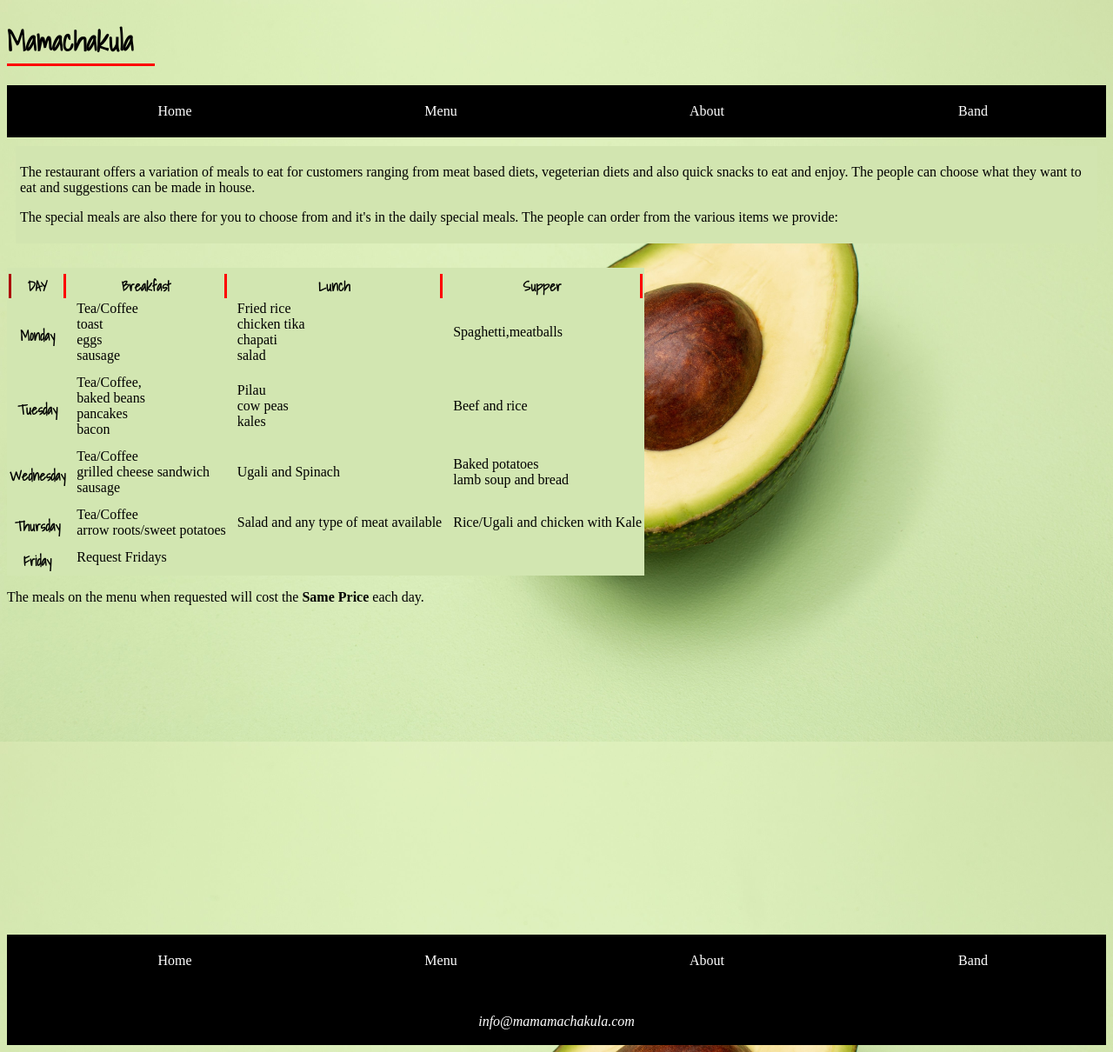
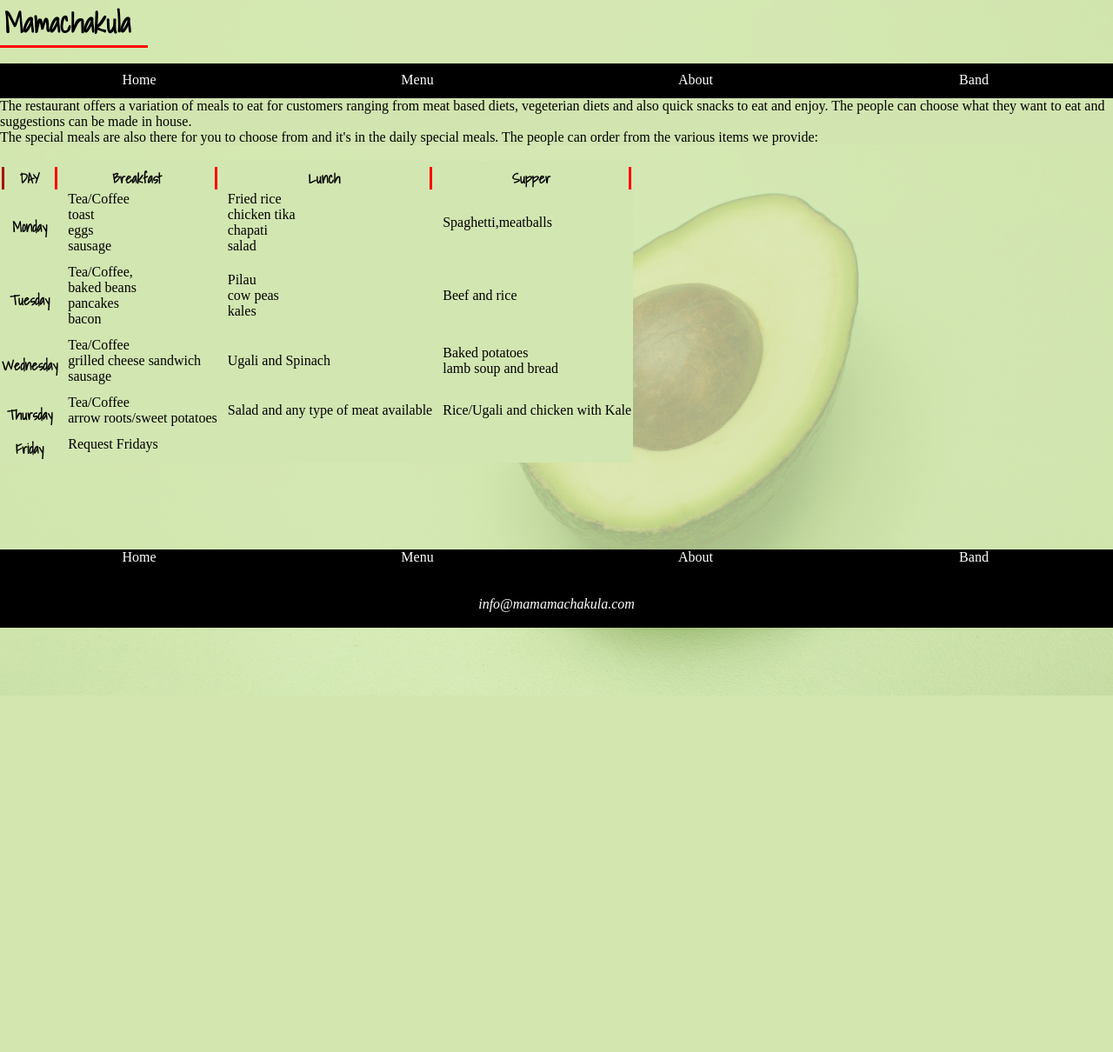
Before and after one commit to jookllo/FoodSite, a PHP site: page /menu.php in a window 1280 px wide. Shown: the whole page at 87% size. After the commit the page ends 800 px from the top, so only its background shows below. Run offline with PHP 8.4, Linux system fonts and the light colour scheme.

Commit message:
some css changes

```diff
--- a/band.php
+++ b/band.php
@@ -1,6 +1,9 @@
 <!DOCTYPE html>
 <html>
   <head>
+    <link rel="stylesheet" href="style.css">
+    <link href="https://fonts.googleapis.com/css?family=Shadows+Into+Light&display=swap" rel="stylesheet">
+
     <title>Menu</title>
   </head>
   <body>
--- a/header.php
+++ b/header.php
@@ -3,6 +3,7 @@
 
 	</style>
 		<h1 class="name">Mamachakula</h1>
+		<br>
 		<div class="navbar">
 			<ul class="nav-list">
 				<li><a href="index.php">Home</a></li>
--- a/menu.php
+++ b/menu.php
@@ -29,6 +29,7 @@ padding-left: 10px;
     </style>
   </head>
   <body>
+    <div class="bdy">
     <?php include_once "header.php";?>
     <div >
     <div class="menubody">
@@ -75,8 +76,8 @@ padding-left: 10px;
             </tr>
           </table>
         </div>
-          <p>The meals on the menu when requested will cost the <strong>Same Price</strong> each day.</p>
         </div>
     <?php include_once "footer.php";?>
+</div>
   </body>
 </html>
--- a/style.css
+++ b/style.css
@@ -1,3 +1,8 @@
+*{
+  box-sizing: border-box;
+  margin: 0;
+  padding: 0;
+}
 body{
   min-height: 100%;
 background-image: url('half-of-an-avocado.jpg');
@@ -9,13 +14,15 @@ background-attachment: fixed;
 }
 
 .footer{
+  margin-top:100px;
   background-color: black;
-  padding-top: 5px;
-  margin-top: 30%;
-  margin-left: ;
+
+  margin-bottom: 0px;
+
 }
 
 .name{
+  padding-left: 5px;
   font-family: 'Shadows Into Light', cursive;
   border-bottom-style:  solid;
   width: 170px;
@@ -30,12 +37,12 @@ grid-template-columns: 1fr 1fr 1fr 1fr;
 }
 
 .navbar{
-  margin: 0;
-  padding-top: 5px;
+   padding-top: 10px;
+  text-align: center;
+ height:40px;
 	color: white;
 	background-color: black;
 	font-style: tahoma;
-  padding-bottom: 5px;
 }
 
 a{
@@ -49,16 +56,22 @@ a:hover{
   border-color: red;
 }
 
-.body{
+.bdy{
+
+	background-color: rgba(210,230,177, 0.75);
+}
+.homebody{
+ padding-top: 100px;
+  max-width: 1000px;
+  font-size: 25px;
+  font-family: 'Fresca', sans-serif;
+  margin: auto;
   padding: 10px;
   min-width: 300px;
-  margin-top: 100px;
-  background-color: #d8ecba;
-  width: 500px;
+  border-bottom-style: inset;
+  border-color: red;
 }
 
 .menubody{
-  padding: 5px;
-  margin: 10px;
 background-color:#d2e5b0;
 }
```
Also changed, not shown: about.php (+13 -0 lines), index.php (+18 -7 lines).
